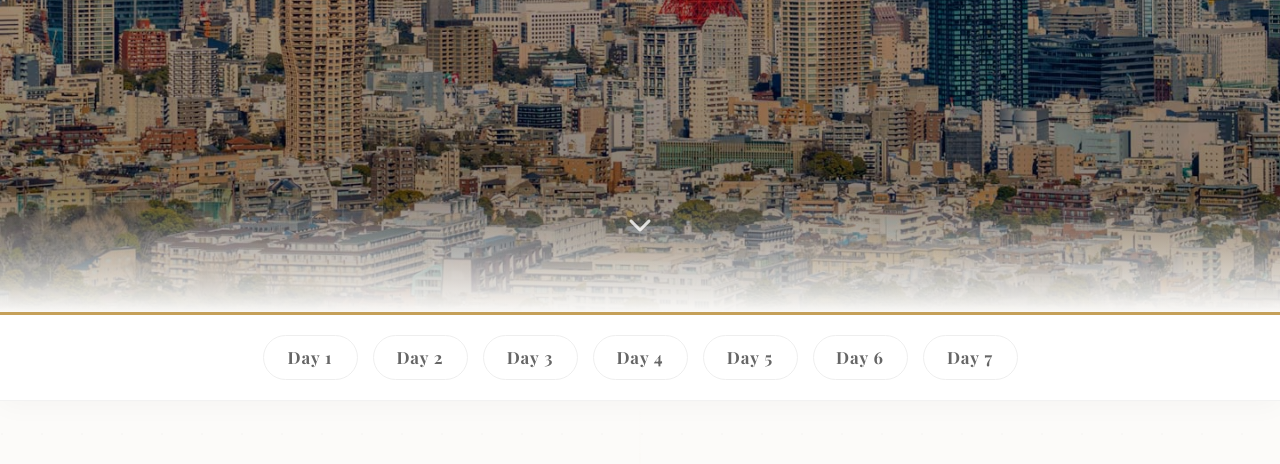
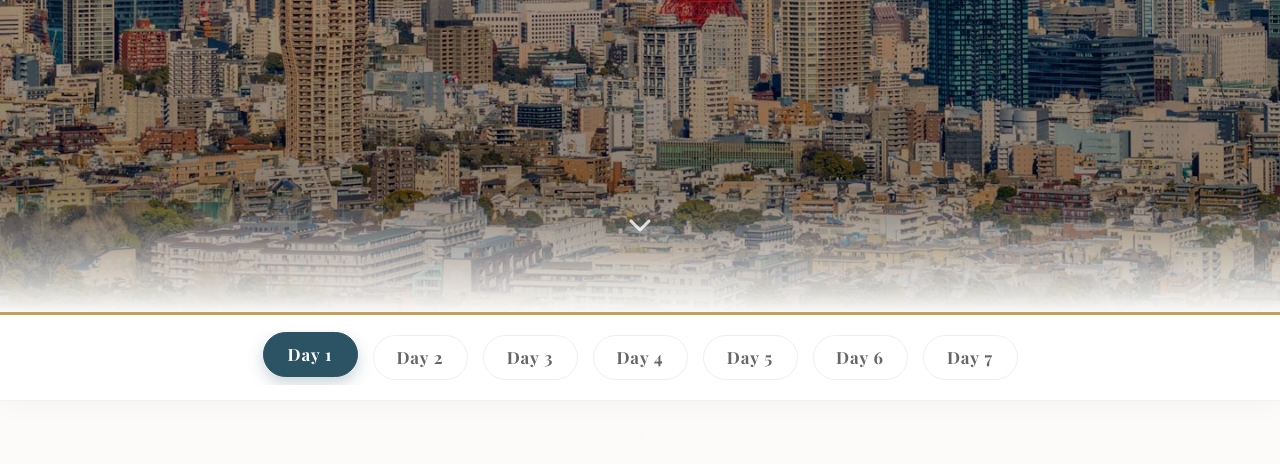
Before and after one commit to rlu31131-spec/tokyotrip, a plain HTML site: page 東京行/test.html in a window 1280 px wide. Shown: the part 488-952 px from the top of the page. Drawn offline with nearby package versions, Linux system fonts and the light colour scheme; a web font is replaced by a local one.

Commit message:
Update test.html

```diff
--- a/東京行/test.html
+++ b/東京行/test.html
@@ -15,18 +15,22 @@
             --primary-dark: #2c3e50;
             --primary-accent: #2c5364;
             --gold-accent: #c5a059;
-            --bg-color: #fcfbf9;
             --nav-bg: rgba(255, 255, 255, 0.92);
-            /* 新增：用於邊框的微光漸層 */
             --shimmer: linear-gradient(135deg, rgba(197,160,89,0) 0%, rgba(197,160,89,0.15) 50%, rgba(197,160,89,0) 100%);
+
+            /* 動態背景初始值 */
+            --dynamic-bg: #fcfbf9;
         }
 
         html { scroll-behavior: smooth; }
 
         body {
             font-family: 'Noto Sans TC', sans-serif;
-            background-color: var(--bg-color);
-            /* 美邊優化：增加極輕微的紙張紋理感 */
+            /* 背景切換的核心設置 */
+            background-color: var(--dynamic-bg);
+            transition: background-color 1.2s cubic-bezier(0.25, 1, 0.5, 1);
+
+            /* 紙張紋理裝飾 */
             background-image: radial-gradient(circle at 2px 2px, rgba(0,0,0,0.015) 1px, transparent 0);
             background-size: 40px 40px;
             color: #444;
@@ -51,14 +55,14 @@
             position: relative;
         }
 
-        /* 美邊優化：Hero 底部增加優雅的過渡遮罩 */
         .hero-section::after {
             content: "";
             position: absolute;
             bottom: 0; left: 0; right: 0;
             height: 15vh;
-            background: linear-gradient(to top, var(--bg-color), transparent);
+            background: linear-gradient(to top, var(--dynamic-bg), transparent);
             pointer-events: none;
+            transition: background 1.2s ease;
         }
 
         .hero-title {
@@ -90,7 +94,6 @@
             position: sticky; top: 0; z-index: 1000;
             background: var(--nav-bg);
             backdrop-filter: blur(12px);
-            /* 美邊優化：頂部增加一條精緻金邊 */
             border-top: 3px solid var(--gold-accent);
             border-bottom: 1px solid rgba(0,0,0,0.05);
             padding: 15px 0;
@@ -144,7 +147,6 @@
         .timeline-container::after {
             content: ''; position: absolute;
             width: 2px;
-            /* 美邊優化：線條改為漸層感 */
             background: linear-gradient(to bottom, transparent, var(--gold-accent), transparent);
             top: 0; bottom: 0; left: 50%;
             margin-left: -1px; opacity: 0.4;
@@ -169,12 +171,12 @@
             background-color: white; border: 3px solid var(--gold-accent);
             top: 25px; border-radius: 50%; z-index: 10;
             transition: all 0.3s ease;
-            box-shadow: 0 0 0 4px var(--bg-color);
+            box-shadow: 0 0 0 4px var(--dynamic-bg); /* 跟隨背景色變動 */
         }
         .timeline-item.right::after { left: -9px; }
         .timeline-item:hover::after { background-color: var(--gold-accent); transform: scale(1.4); }
 
-        /* 內容卡片美邊優化 */
+        /* 內容卡片裝飾 */
         .content-card {
             display: block; text-decoration: none; color: inherit;
             background: white; border-radius: 16px; overflow: hidden;
@@ -184,7 +186,6 @@
             position: relative;
         }
 
-        /* 美邊優化：懸停時的內部微光掃過特效 */
         .content-card::before {
             content: "";
             position: absolute;
@@ -201,15 +202,9 @@
             box-shadow: 0 25px 50px rgba(0,0,0,0.1);
         }
 
-        .content-card:hover::before {
-            left: 150%;
-        }
+        .content-card:hover::before { left: 150%; }
 
-        .card-img-frame {
-            height: 260px; overflow: hidden; position: relative;
-        }
-
-        /* 美邊優化：圖片增加輕微內陰影 */
+        .card-img-frame { height: 260px; overflow: hidden; position: relative; }
         .card-img-frame::after {
             content: "";
             position: absolute;
@@ -241,9 +236,7 @@
             .timeline-item { width: 100%; padding-left: 75px; padding-right: 25px; text-align: left; }
             .timeline-item.left, .timeline-item.right { left: 0; }
             .timeline-item::after { left: 22px; }
-            .left .day-label { right: auto; left: 25px; }
             .hero-title { font-size: 3.2rem; letter-spacing: 8px; }
-            .hero-subtitle { font-size: 1rem; letter-spacing: 0.3em; }
         }
 
         @keyframes float {
@@ -253,30 +246,30 @@
 
         .timeline-start, .timeline-end {
             text-align: center; position: relative; z-index: 2;
-            background: var(--bg-color); padding: 12px 0; width: 160px; margin: 0 auto;
+            background: var(--dynamic-bg); padding: 12px 0; width: 160px; margin: 0 auto;
             border: 1px solid var(--gold-accent); color: var(--gold-accent);
             font-family: 'Playfair Display', serif; letter-spacing: 3px; border-radius: 50px;
-            box-shadow: 0 4px 15px rgba(197, 160, 89, 0.1);
+            transition: background 1.2s ease;
         }
 
-        /* --- Footer --- */
         footer {
             background: #1a252f;
             color: #888;
             position: relative;
+            padding: 60px 0;
             border-top: 1px solid rgba(255,255,255,0.05);
         }
 
-        /* 美邊優化：Footer 裝飾小符號 */
         footer::before {
             content: "◆";
             position: absolute;
             top: -10px; left: 50%;
             transform: translateX(-50%);
-            background: var(--bg-color);
+            background: var(--dynamic-bg);
             padding: 0 20px;
             color: var(--gold-accent);
             font-size: 0.8rem;
+            transition: background 1.2s ease;
         }
     </style>
 </head>
@@ -414,33 +407,59 @@
 
     </div>
 
-    <footer class="text-center py-5">
+    <footer class="text-center">
         <p class="mb-2 serif-font" style="letter-spacing: 3px; color: #eee;">TOKYO TRIP JOURNAL</p>
-        <p class="mb-0 xsmall-font" style="font-size: 0.8rem; opacity: 0.6;">&copy; 2026 Crafted with Passion</p>
+        <p class="mb-0" style="font-size: 0.8rem; opacity: 0.6;">&copy; 2026 Crafted with Passion</p>
     </footer>
 
     <script src="https://cdn.jsdelivr.net/npm/bootstrap@5.3.0/dist/js/bootstrap.bundle.min.js"></script>
     <script src="https://unpkg.com/aos@2.3.1/dist/aos.js"></script>
     <script>
+        // 1. 初始化 AOS
         AOS.init({ duration: 1000, once: true, offset: 120 });
 
-        // 簡單的導覽列 Active 狀態處理 (可選)
-        window.addEventListener('scroll', () => {
-            let current = "";
-            const sections = document.querySelectorAll(".timeline-item");
-            sections.forEach((section) => {
-                const sectionTop = section.offsetTop;
-                if (pageYOffset >= sectionTop - 200) {
-                    current = section.getAttribute("id");
+        // 2. 定義每一天的專屬色彩 (低飽和莫蘭迪色系)
+        const dayColors = {
+            'day1': '#fcfbf9', // 初見：溫潤米白
+            'day2': '#eef2f3', // 海灣：清透灰藍
+            'day3': '#f4f7f1', // 散策：淡雅青綠
+            'day4': '#f9f4ef', // 江戶：古樸暖褐
+            'day5': '#eaf2f8', // 湘南：明亮海藍
+            'day6': '#fdf2f2', // 鐵塔：浪漫輕粉
+            'day7': '#f7f7f7'  // 歸途：平靜簡約
+        };
+
+        // 3. 使用 IntersectionObserver 監測捲動位置
+        const observerOptions = {
+            root: null,
+            rootMargin: '-30% 0px -60% 0px', // 設定當卡片出現在螢幕中間偏上時觸發
+            threshold: 0
+        };
+
+        const observer = new IntersectionObserver((entries) => {
+            entries.forEach(entry => {
+                if (entry.isIntersecting) {
+                    const id = entry.target.id;
+
+                    // A. 改變全局背景顏色
+                    if (dayColors[id]) {
+                        document.documentElement.style.setProperty('--dynamic-bg', dayColors[id]);
+                    }
+
+                    // B. 同步更新導覽列的 Active 狀態
+                    document.querySelectorAll(".nav-dot").forEach((dot) => {
+                        dot.classList.remove("active");
+                        if (dot.getAttribute("href") === `#${id}`) {
+                            dot.classList.add("active");
+                        }
+                    });
                 }
             });
+        }, observerOptions);
 
-            document.querySelectorAll(".nav-dot").forEach((a) => {
-                a.classList.remove("active");
-                if (a.getAttribute("href").includes(current) && current !== "") {
-                    a.classList.add("active");
-                }
-            });
+        // 監測所有 timeline-item
+        document.querySelectorAll('.timeline-item').forEach(item => {
+            observer.observe(item);
         });
     </script>
 </body>
```
